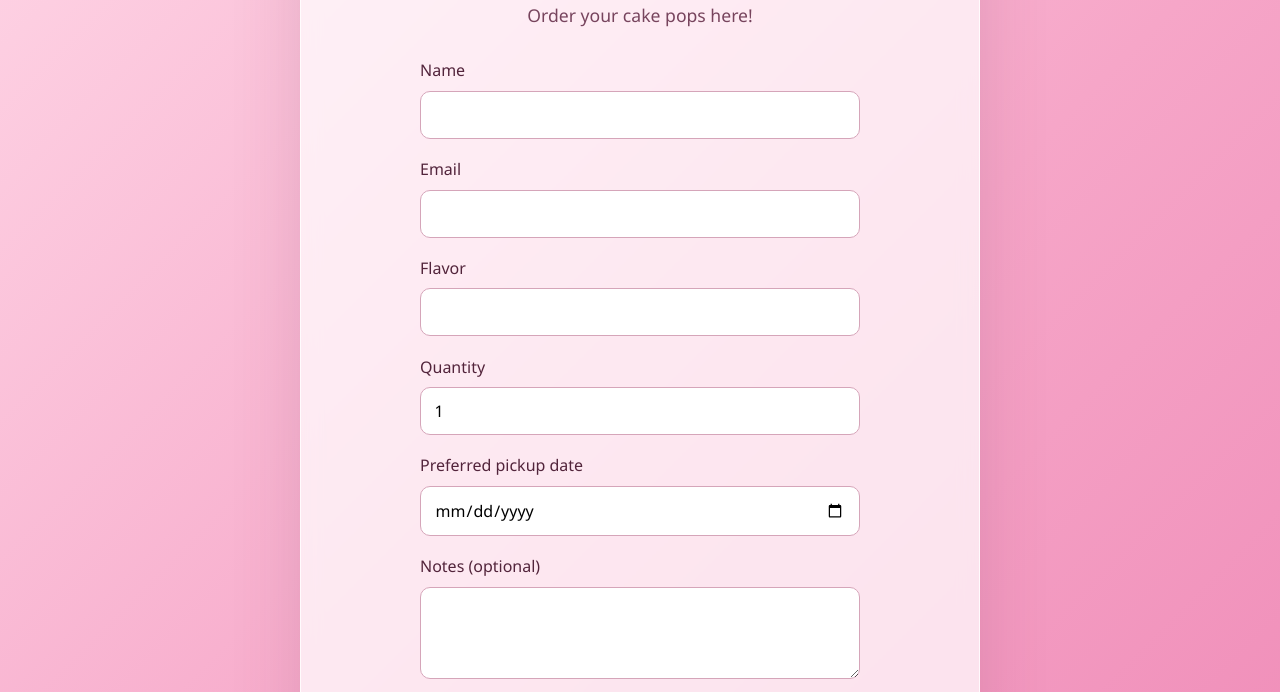
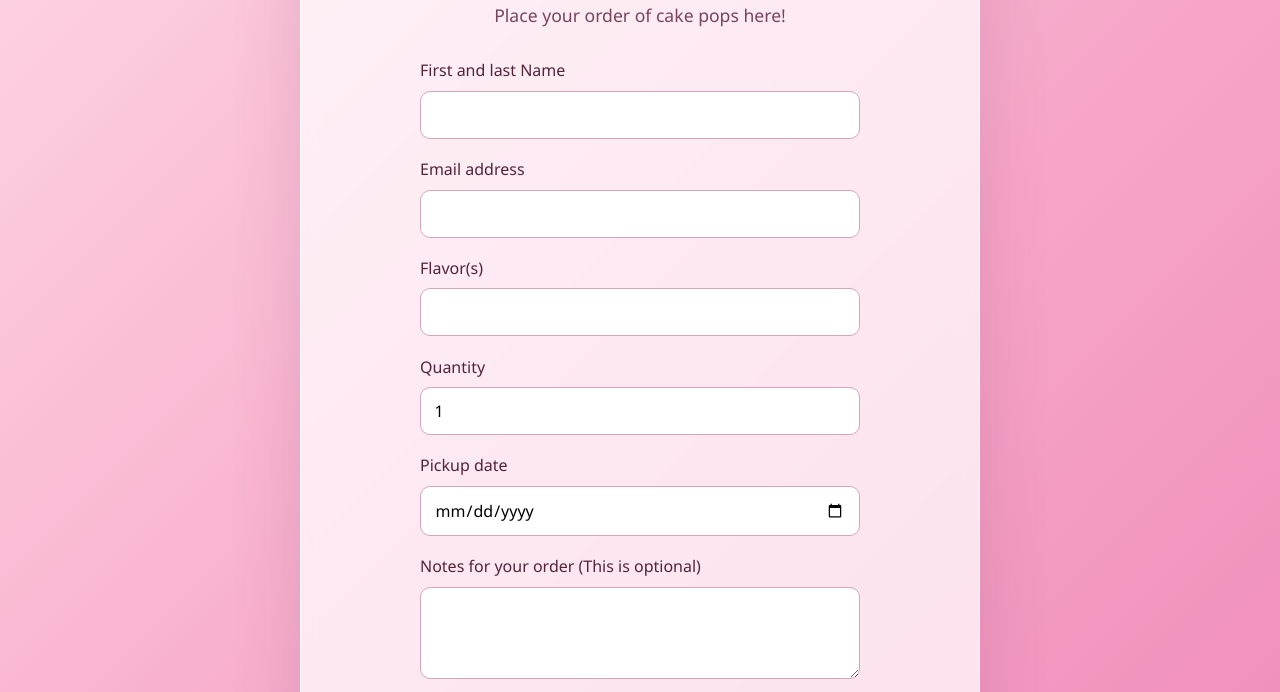
Before and after one commit to AvalosJ9/Mia-s-website, a plain HTML site: page index.html in a window 1280 px wide. Shown: the part 260-952 px from the top of the page. Drawn offline with Linux system fonts and the light colour scheme.

Commit message:
Revised any buttons
Updated labels as needed

```diff
--- a/index.html
+++ b/index.html
@@ -1,7 +1,7 @@
 <!DOCTYPE html>
 <html lang="en">
 <head>
-	<meta charset="UTF-8">
+
 	<meta name="viewport" content="width=device-width, initial-scale=1.0">
 	<meta name="theme-color" content="#f6a6c8">
 	<title>Pink Day</title>
@@ -13,27 +13,27 @@
 	<main>
 		<button class="flower" type="button" aria-label="Change flower">🌸</button>
 		<h1>Welcome!</h1>
-		<p>Order your cake pops here!</p>
+		<p>Place your order of cake pops here!</p>
 		<form id="order-form">
-			<label for="name">Name</label>
+			<label for="name">First and last Name</label>
 			<input id="name" name="name" type="text" autocomplete="name" required>
 
-			<label for="email">Email</label>
+			<label for="email">Email address</label>
 			<input id="email" name="email" type="email" autocomplete="email" required>
 
-			<label for="flavor">Flavor</label>
+			<label for="flavor">Flavor(s)</label>
 			<input id="flavor" name="flavor" type="text" required>
 
 			<label for="quantity">Quantity</label>
 			<input id="quantity" name="quantity" type="number" min="1" value="1" required>
 
-			<label for="pickupDate">Preferred pickup date</label>
+			<label for="pickupDate">Pickup date</label>
 			<input id="pickupDate" name="pickupDate" type="date">
 
-			<label for="notes">Notes (optional)</label>
+			<label for="notes">Notes for your order (This is optional)</label>
 			<textarea id="notes" name="notes" rows="3"></textarea>
 
-			<button class="submit-order" type="submit">Continue to email order</button>
+			<button class="submit-order" type="submit">Email order</button>
 		</form>
 		<img class="product-image" src="cakepops.svg" alt="Illustration of pink and chocolate cake pops">
 		<img class="decoration" src="https://media.giphy.com/media/3o6Zt481isNVuQI1l6/giphy.gif" alt="Pink Day GIF">
```
